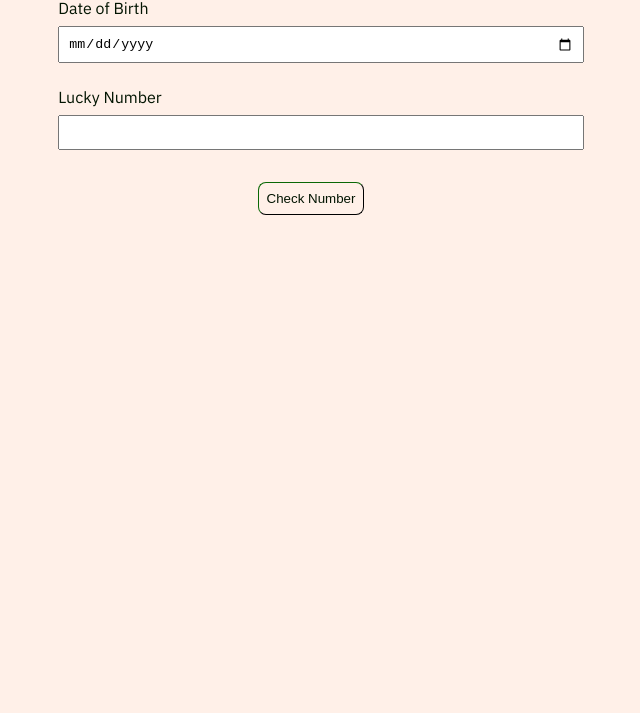
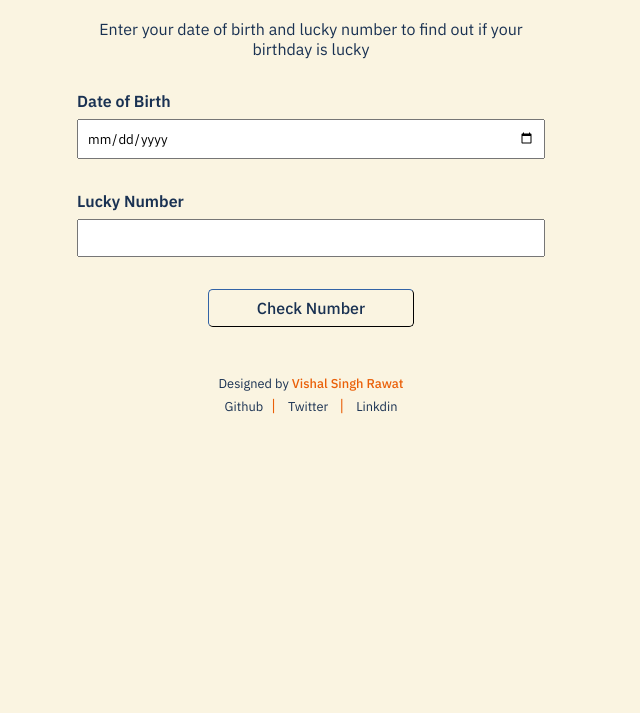
Before and after one commit to vishalsinghrawat29/birthday-Lucky, a plain HTML site: page index.html in a window 1280 px wide. Shown: the part 87-800 px from the top of the page, without its empty margins (329-969 px from the left). Drawn offline with Linux system fonts and the light colour scheme.

Commit message:
update design

```diff
--- a/index.html
+++ b/index.html
@@ -8,7 +8,9 @@
     <link rel="stylesheet" href="style.css">
 </head>
 <body>
-    <h1> 🤔 Is your birthday lucky ?</h1>
+    <div class="container-center">
+        <h1>Is your birthday lucky ? 🤔</h1>
+        <p>Enter your date of birth and lucky number to find out if your birthday is lucky</p>
         <div class="container">
             <label for="date-of-birth">Date of Birth</label>
             <input type="date" id="date-of-birth">
@@ -17,6 +19,15 @@
             <button id="check-number">Check Number</button>
             <p id="output-box"></p>
         </div>
+    </div>
+    <div class="footer">
+        <h4>Designed by <a href="https://vishalsinghrawat.netlify.app/">Vishal Singh Rawat</a></h4>
+        <ul class="social-links list-non-bullet">
+            <li class="list-item-inline"><a class="link" href="https://github.com/vishalsinghrawat29">Github</a></li>|
+            <li class="list-item-inline"><a class="link" href="https://twitter.com/vsrawat2906">Twitter </a></li>|
+            <li class="list-item-inline"><a class="link" href="https://www.linkedin.com/in/vishalsinghrawat/">Linkdin</a></li>
+        </ul>
+    </div>
     <script src="script.js"></script>
 </body>
 </html>
--- a/script.js
+++ b/script.js
@@ -2,6 +2,10 @@ const dateOfBirth = document.querySelector("#date-of-birth");
 const luckyNumber = document.querySelector("#lucky-number");
 const checkNumber = document.querySelector("#check-number");
 const outputBox = document.querySelector("#output-box");
+
+// Notice to client
+alert("Please note that we are not storing your data anywhere");
+
 
 function compareValues(sum,luckyNumber){
     if(sum%luckyNumber === 0){
--- a/style.css
+++ b/style.css
@@ -1,60 +1,115 @@
 @import url('https://fonts.googleapis.com/css2?family=IBM+Plex+Sans:ital,wght@0,100;0,200;0,300;0,400;0,500;0,600;0,700;1,100;1,200;1,300;1,400;1,500;1,600;1,700&display=swap');
 :root{
-    --primary-background : #fff0e8;
-    --primary-color : #021401;
+    --background-color: #FAF4E1;
+    --secondary-color : #193152;
+    --primary-color:  #EA5F08;
+}
+*{
+    margin: 0;
+    padding: 0;
+    box-sizing: border-box;
+    font-family: 'IBM Plex Sans', sans-serif;
 }
 body{
-    background-color: var(--primary-background);
+    background-color: var(--background-color);
     color: var(--primary-color);
     font-family: 'IBM Plex Sans', sans-serif;
 }
 h1{
     text-align: center;
 }
+.container-center{
+        width: 100%;
+        max-width: 500px;
+        margin: auto;
+        padding: 2rem 1rem;
+        text-align: left;
+}
+h1{
+    box-sizing: border-box;
+    font-size: 2rem;
+    color: var(--secondary-color);
+}
+p{
+    font-size: 1rem;
+    margin:  2rem auto 1rem;
+    margin-bottom: 2rem;
+    box-sizing: border-box;
+    color: var(--secondary-color);
+    padding: 0rem 0.5rem;
+    text-align: center;
+}
 
-.container{
-    width: 40%;
-    margin: auto;
-}
 input, label{
     display: block;
 }
+
 label{
-    width: 100%;
-    margin: 0.5rem auto;
+    font-size: 1rem;
+    font-weight: 600;
+    color: var(--secondary-color);
 }
 input{
-    margin-bottom: 0.5rem;
     width: 100%;
-    margin: 0.5rem  0 1.5rem 0;
     padding: 0.5rem;
+    margin-top: 0.5rem;
+    margin-bottom: 2rem;
 }
+
+
 #check-number{
+    padding: 0.5rem 3rem;
     display: block;
-    margin: auto;
-    margin-top: 2rem;
+    font-size: 1rem;
+    font-weight: 500;
+    margin: 1rem auto 0;
     background: transparent;
-    color: var(--primary-color);
-    border-color:  var(--primary-color);
-    border-width: 0.1rem;
-    padding: 0.5rem;
-    border-radius: 0.5rem;
+    border-color:  var(--secondary-color);
+    border-width: 0.05rem;
+    border-radius: 0.3rem;
+    color: var(--secondary-color);
+    cursor: pointer;
 }
 #check-number:hover{
-    background-color: var(--primary-color);
-    color: var(--primary-background);
+    background-color: var(--secondary-color);
+    color: var(--background-color);
 }
+
 #output-box{
     text-align: center;
     margin-top: 2rem;
-    color: #e3824d;
+    color: var(--primary-color);
     font-weight: 600;
     font-size: large;
 }
 
-@media only screen and (max-width: 768px) {
-    .container{
-        width: 80%;
-        margin: auto;
-    }
-  }
+.footer{
+    padding: 1rem;
+    text-align: center;
+    margin-top: -2rem;
+}
+
+.footer h4{
+   margin-bottom: 0.2rem;
+   color: var(--secondary-color);
+   font-weight: 400;
+   font-size: 0.8rem;
+}
+.footer a{
+    text-decoration: none;
+    color: #EA5F08;
+    font-weight: 500;
+   font-size: 0.8rem;
+ }
+ .list-non-bullet{
+    list-style: none;
+    padding: 0;
+}
+.list-item-inline{
+    display: inline;
+    padding: 0rem 0.5rem ;
+}
+.link{
+    color: var(--secondary-color) !important;
+    font-weight: 400 !important;
+}
```
Lines whose indentation alone changed are shown as unchanged.
